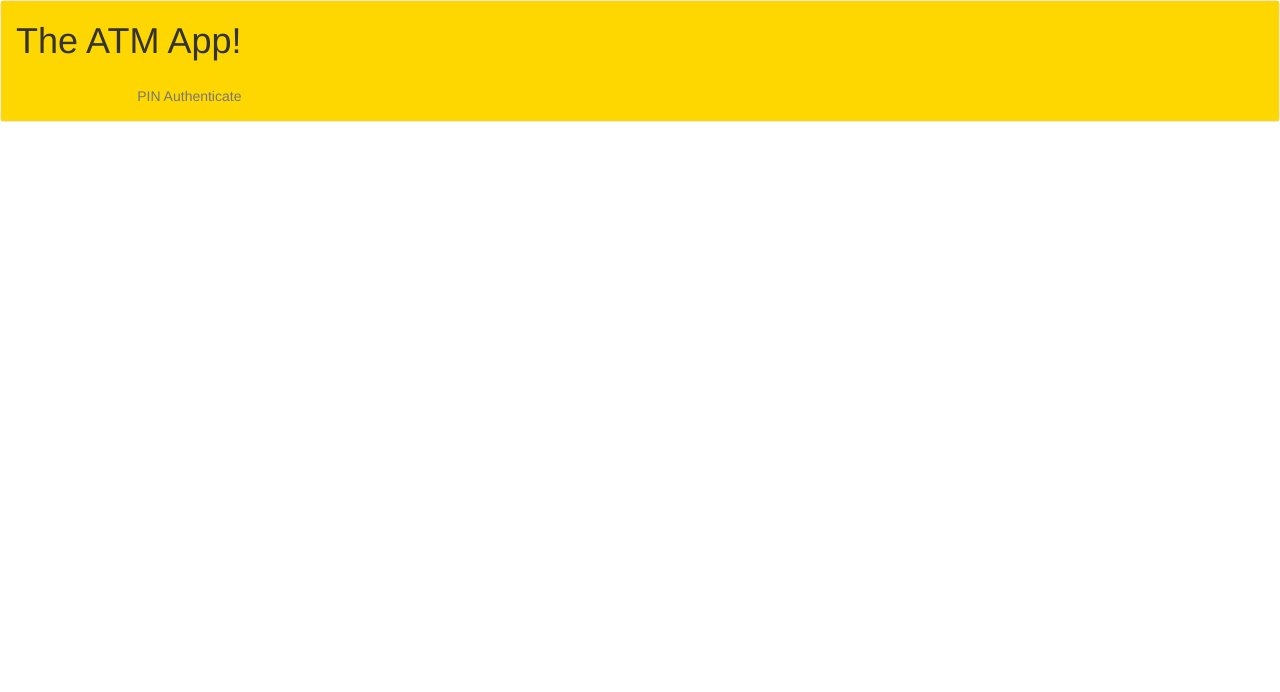
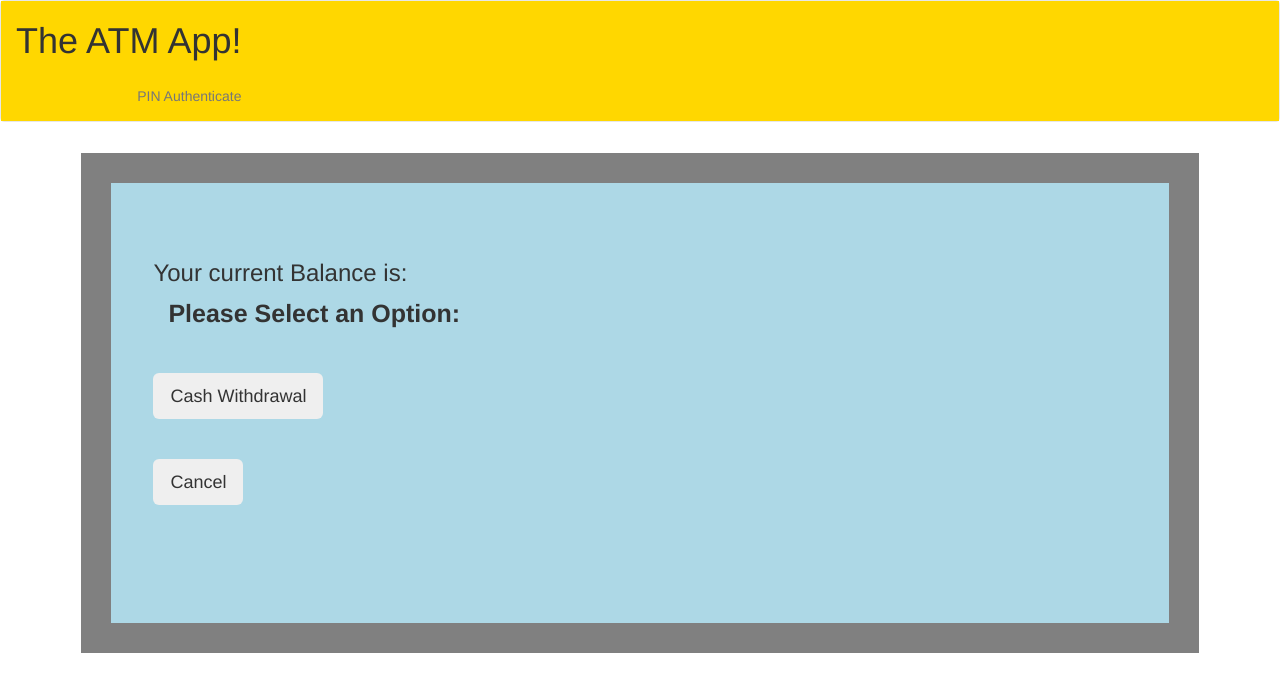
Before and after one commit to Johnnycool22/screencloud-atm-app, an Angular app: page /balance in a window 1280 px wide. Before the commit this address led to /. Shown: the top 692 px of the page. Built offline with nearby package versions, Linux system fonts and the light colour scheme.

Commit message:
component routing added

```diff
--- a/src/app/atm-withdraw/atm-withdraw.component.html
+++ b/src/app/atm-withdraw/atm-withdraw.component.html
@@ -12,11 +12,11 @@
             <form>
               <div class="form-group">
                 <div style="text-align:left">
-                <input type="button" class="btn btn-secondary btn-lg" value="Balance">
+                <input routerLinkActive="active" [routerLink]="['/balance']" type="button" class="btn btn-secondary btn-lg" value="Balance">
                 <br>
                 <br>
                 <br>
-                <input type="button" class="btn btn-sceondary btn-lg" value="Cash Withdrawal">
+                <input routerLinkActive="active" [routerLink]="['/cash-withdrawal']" type="button" class="btn btn-sceondary btn-lg" value="Cash Withdrawal">
                 <br>
                 <br>
                 <br>
--- a/src/app/atm-withdraw/balance/balance.component.html
+++ b/src/app/atm-withdraw/balance/balance.component.html
@@ -12,15 +12,16 @@
             <form>
               <div class="form-group">
                 <div style="text-align:left">
-                <input type="button" class="btn btn-sceondary btn-lg" value="Cash Withdrawal">
+                <input routerLinkActive="active" [routerLink]="['/cash-withdrawal']" type="button" class="btn btn-sceondary btn-lg" value="Cash Withdrawal">
                 <br>
                 <br>
                 <br>
-                <input type="button" class="btn btn-secondary btn-lg" value="Cancel">
+                <input routerLinkActive="active" [routerLink]="['/auth']" type="button" class="btn btn-secondary btn-lg" value="Cancel">
                 </div>
               </div>
             </form>
           </div>
+          <router-outlet></router-outlet>
       </div>
     </div>
 </div>
--- a/src/app/atm-withdraw/cash-withdrawal/cash-withdrawal.component.html
+++ b/src/app/atm-withdraw/cash-withdrawal/cash-withdrawal.component.html
@@ -20,6 +20,7 @@
                   </div>
                 </form>
               </div>
+              <router-outlet></router-outlet>
           </div>
         </div>
     </div>
--- a/src/app/auth/auth.component.html
+++ b/src/app/auth/auth.component.html
@@ -46,5 +46,6 @@
       <br>
       <img src="assets/img/cardreader.jpg" >
     </div>
+    <router-outlet></router-outlet>
   </div>
 </div>
```
Also changed, not shown: src/app/app-routing.module.ts (+6 -1 lines).
